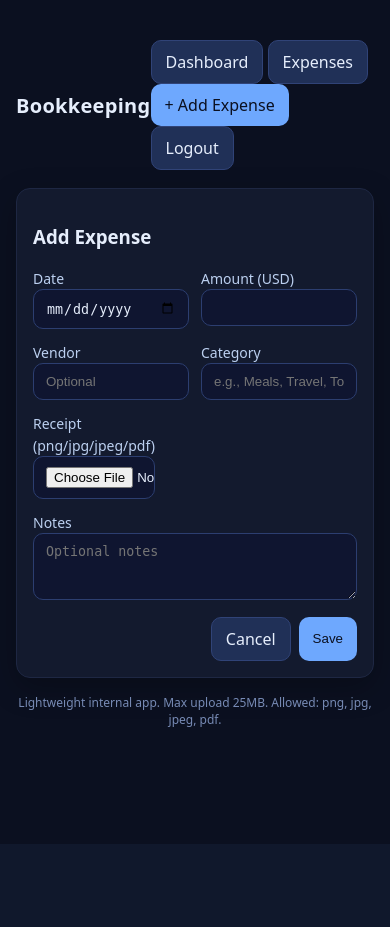
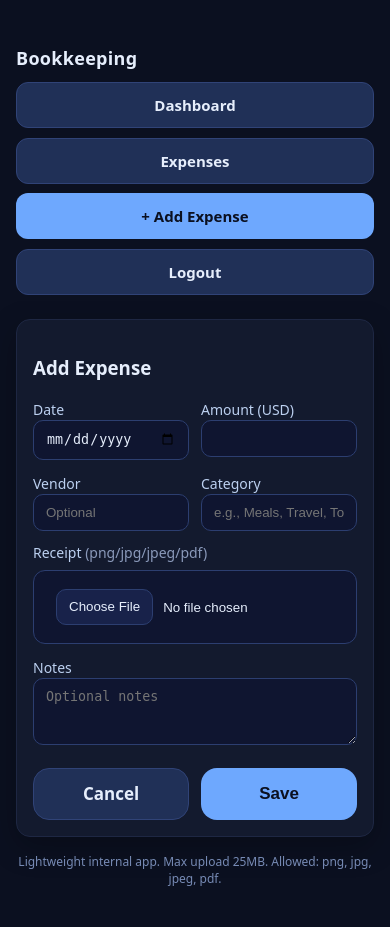
Before and after one commit to sarimk0403/Bookkeeping, a Flask app: page /add in a window 390 px wide. Before the commit the page ends 727 px from the top, so only its background shows below. Run offline with Flask 3, Linux system fonts and the light colour scheme; the visitor is signed in with stand-in values (Sample User, id 1); parts of the project's set-up code (start-up, migrations or seed data) failed here and were passed over.

Commit message:
Mobile UI Improvments.

```diff
--- a/app.py
+++ b/app.py
@@ -518,7 +518,7 @@ BASE_TMPL = """
 """
 
 # Provide base.html from memory so no templates/ folder is required
-app.jinja_loader = DictLoader({"base.html": BASE_TMPL})
+
 
 LOGIN_TEMPLATE = """
 <!doctype html>
@@ -587,9 +587,9 @@ DASHBOARD_TEMPLATE = """
     {% endfor %}
   </div>
 
-  <div class="section-title" style="margin-top:14px;">Recent Expenses</div>
+    <div class="section-title" style="margin-top:14px;">Recent Expenses</div>
   <div class="table-wrap">
-    <table class="table">
+    <table class="table cardify">
       <thead>
         <tr>
           <th>Date</th><th>Vendor</th><th>Category</th><th>Amount</th><th>Receipt</th><th>Notes</th>
@@ -598,16 +598,16 @@ DASHBOARD_TEMPLATE = """
       <tbody>
         {% for r in recent %}
         <tr>
-          <td>{{ r['date'] }}</td>
-          <td>{{ r['vendor'] or '-' }}</td>
-          <td><span class="badge">{{ r['category'] or 'Uncategorized' }}</span></td>
-          <td>${{ '%.2f'|format(r['amount']) }}</td>
-          <td>
+          <td data-label="Date">{{ r['date'] }}</td>
+          <td data-label="Vendor">{{ r['vendor'] or '-' }}</td>
+          <td data-label="Category"><span class="badge">{{ r['category'] or 'Uncategorized' }}</span></td>
+          <td data-label="Amount">${{ '%.2f'|format(r['amount']) }}</td>
+          <td data-label="Receipt">
             {% if r['receipt_id'] %}
               <a href="{{ url_for('receipts', id=r['receipt_id']) }}" target="_blank">View</a>
             {% else %}-{% endif %}
           </td>
-          <td>{{ r['notes'] or '' }}</td>
+          <td data-label="Notes">{{ r['notes'] or '' }}</td>
         </tr>
         {% else %}
         <tr><td colspan="6">No recent expenses.</td></tr>
@@ -615,6 +615,7 @@ DASHBOARD_TEMPLATE = """
       </tbody>
     </table>
   </div>
+
 {% endblock %}
 """
 
@@ -622,36 +623,22 @@ INDEX_TEMPLATE = """
 {% extends 'base.html' %}
 {% block content %}
 <form method="get" class="grid cols-4" style="margin-bottom:12px;">
-  <div>
-    <label>Start date</label>
-    <input type="date" name="start" value="{{ filters.start }}"/>
+  <!-- start / end / category / search fields stay the same ... -->
+
+  <!-- ACTIONS: keep Apply + Reset together -->
+  <div class="form-actions">
+    <button class="btn" type="submit">Apply</button>
+    <a class="btn" href="{{ url_for('expenses') }}">Reset</a>
   </div>
-  <div>
-    <label>End date</label>
-    <input type="date" name="end" value="{{ filters.end }}"/>
-  </div>
-  <div>
-    <label>Category</label>
-    <select name="category">
-      <option value="">All</option>
-      {% for c in categories %}
-      <option value="{{c}}" {% if filters.category==c %}selected{% endif %}>{{c}}</option>
-      {% endfor %}
-    </select>
-  </div>
-  <div>
-    <label>Search</label>
-    <input type="text" name="search" placeholder="Vendor or notes…" value="{{ filters.search }}"/>
-  </div>
-  <div>
-    <button class="btn" style="margin-top:28px;">Apply</button>
-    <a class="btn" style="margin-top:28px;" href="{{ url_for('expenses') }}">Reset</a>
-  </div>
-  <div></div><div></div>
-  <div style="display:flex; justify-content:flex-end; align-items:end;">
+
+  <!-- remove the two empty filler divs -->
+
+  <!-- Export on the right (or full-width on mobile) -->
+  <div class="form-export">
     <a class="btn" href="{{ url_for('export_csv', **filters) }}">Export CSV</a>
   </div>
 </form>
+
 
 <div class="section-title">Filtered Total</div>
 <div style="margin-bottom:10px; font-size:18px; font-weight:700;">
@@ -659,7 +646,7 @@ INDEX_TEMPLATE = """
 </div>
 
 <div class="table-wrap">
-  <table class="table">
+  <table class="table cardify">
   <thead>
       <tr>
       <th>Date</th>
@@ -674,25 +661,26 @@ INDEX_TEMPLATE = """
   <tbody>
       {% for r in rows %}
       <tr>
-      <td>{{ r['date'] }}</td>
-      <td>{{ r['vendor'] or '-' }}</td>
-      <td><span class="badge">{{ r['category'] or 'Uncategorized' }}</span></td>
-      <td>${{ '%.2f'|format(r['amount']) }}</td>
-      <td>
-          {% if r['receipt_id'] %}
-          <a href="{{ url_for('receipts', id=r['receipt_id']) }}" target="_blank">View</a>
-          {% else %}-{% endif %}
-      </td>
-      <td>{{ r['notes'] or '' }}</td>
-      <td>
-          <div style="display:flex; gap:6px; flex-wrap: wrap;">
-              <a class="btn" href="{{ url_for('edit', expense_id=r['id']) }}">Edit</a>
-              <form method="post" action="{{ url_for('delete', expense_id=r['id']) }}" onsubmit="return confirm('Delete this expense?');">
-                <button class="btn danger">Delete</button>
-              </form>
-          </div>
-      </td>
+        <td data-label="Date">{{ r['date'] }}</td>
+        <td data-label="Vendor">{{ r['vendor'] or '-' }}</td>
+        <td data-label="Category"><span class="badge">{{ r['category'] or 'Uncategorized' }}</span></td>
+        <td data-label="Amount">${{ '%.2f'|format(r['amount']) }}</td>
+        <td data-label="Receipt">
+            {% if r['receipt_id'] %}
+            <a href="{{ url_for('receipts', id=r['receipt_id']) }}" target="_blank">View</a>
+            {% else %}-{% endif %}
+        </td>
+        <td data-label="Notes">{{ r['notes'] or '' }}</td>
+        <td data-label="Actions">
+            <div class="card-actions">
+            <a class="btn" href="{{ url_for('edit', expense_id=r['id']) }}">Edit</a>
+            <form method="post" action="{{ url_for('delete', expense_id=r['id']) }}" onsubmit="return confirm('Delete this expense?');">
+                <button class="btn danger" type="submit">Delete</button>
+            </form>
+            </div>
+        </td>
       </tr>
+
       {% else %}
       <tr><td colspan="7">No expenses found.</td></tr>
       {% endfor %}
@@ -723,17 +711,20 @@ ADD_TEMPLATE = """
     <label>Category</label>
     <input type="text" name="category" placeholder="e.g., Meals, Travel, Tools"/>
   </div>
-  <div class="grid cols-2">
-    <div>
-      <label>Receipt (png/jpg/jpeg/pdf)</label>
-      <input type="file" name="receipt" accept="image/*,application/pdf"/>
+  <div class="field receipt-row span-2">
+    <label for="receipt">Receipt <span class="muted">(png/jpg/jpeg/pdf)</span></label>
+    <div class="file-control">
+        <input id="receipt" class="file-input" type="file" name="receipt" accept="image/*,application/pdf"/>
     </div>
-  </div>
+    </div>
+
+
   <div style="grid-column:1/-1;">
     <label>Notes</label>
     <textarea name="notes" rows="3" placeholder="Optional notes"></textarea>
   </div>
-  <div style="grid-column:1/-1; display:flex; gap:8px; justify-content:flex-end;">
+
+  <div class="form-actions-bar" style="grid-column:1/-1;">
     <a class="btn" href="{{ url_for('expenses') }}">Cancel</a>
     <button class="btn primary" type="submit">Save</button>
   </div>
@@ -762,17 +753,20 @@ EDIT_TEMPLATE = """
     <label>Category</label>
     <input type="text" name="category" value="{{ row['category'] or '' }}"/>
   </div>
-  <div class="grid cols-2">
-    <div>
-      <label>Receipt (upload new to replace)</label>
-      <input type="file" name="receipt" accept="image/*,application/pdf"/>
-      {% if row['receipt_id'] %}
-        <div style="margin-top:6px;">
-          <a href="{{ url_for('receipts', id=row['receipt_id']) }}" target="_blank">Current receipt</a>
+  <div class="field receipt-row span-2">
+    <label for="receipt-edit">Receipt <span class="muted">(upload new to replace)</span></label>
+    <div class="file-control">
+        <input id="receipt-edit" class="file-input" type="file" name="receipt" accept="image/*,application/pdf"/>
+    </div>
+    {% if row['receipt_id'] %}
+        <div class="span-2" style="margin-top:6px;">
+        <a href="{{ url_for('receipts', id=row['receipt_id']) }}" target="_blank">Current receipt</a>
         </div>
-      {% endif %}
+    {% endif %}
     </div>
-  </div>
+
+
+    </div>
   <div style="grid-column:1/-1;">
     <label>Notes</label>
     <textarea name="notes" rows="3">{{ row['notes'] or '' }}</textarea>
--- a/templates/base.html
+++ b/templates/base.html
@@ -42,17 +81,16 @@
       .nav-brand{ font-size:18px; }
     }
     @media (max-width: 420px){
-      .nav-actions{ grid-template-columns: 1fr; } /* one per row on very small phones */
+      .nav-actions{ grid-template-columns: 1fr; }
     }
 
-    /* --- KPIs: add a touch more spacing on phones --- */
+    /* --- KPIs --- */
     @media (max-width: 780px){
       .kpis{ gap:10px; }
       .kpi .value{ font-size:22px; }
     }
 
-    /* --- Top 5 Categories: convert the inline 5-column grid to a responsive masonry-like grid --- */
-    /* The container immediately after the "Top 5 Categories" title is that grid. */
+    /* --- Top 5 Categories grid --- */
     .section-title + div{
       display:grid !important;
       grid-template-columns: repeat(auto-fit, minmax(140px, 1fr)) !important;
@@ -67,15 +105,139 @@
     .section-title + div .card div:first-child{ font-size:12px; opacity:.85; }
     .section-title + div .card div:last-child{ font-weight:800; font-size:16px; }
 
-    /* --- Tables: keep horizontal scroll smooth when needed --- */
+    /* --- Tables --- */
     .table-wrap{ overflow-x:auto; -webkit-overflow-scrolling:touch; }
 
-    /* Optional: tighter inputs on phones for nicer form fit */
+    /* --- Inputs on phones --- */
     @media (max-width: 780px){
       input, select, textarea{ padding:10px 12px; }
       .btn{ padding:10px 12px; }
     }
+
+    /* Make all buttons consistent */
+.btn{
+  display:inline-flex; align-items:center; justify-content:center;
+  height:44px; padding:0 14px; font-weight:600;
+  border-radius:12px; /* looks nicer next to inputs */
+}
+
+/* Actions row: Apply + Reset */
+.form-actions{
+  display:flex; gap:8px; align-items:flex-end; /* aligns with inputs nicely */
+}
+.form-actions .btn{
+  min-width:120px; /* same size feel on desktop */
+}
+
+/* Export button block */
+.form-export{
+  display:flex; justify-content:flex-end; align-items:flex-end;
+}
+
+/* Responsive: collapse grid and make buttons equal-width */
+@media (max-width: 960px){
+  .grid.cols-4{ grid-template-columns: 1fr 1fr !important; }
+}
+@media (max-width: 560px){
+  .grid.cols-4{ grid-template-columns: 1fr !important; }
+
+  .form-actions{
+    display:grid; grid-template-columns: 1fr 1fr; gap:10px;
+  }
+  .form-actions .btn{ width:100%; min-width:0; }
+
+  .form-export{ justify-content:stretch; }
+  .form-export .btn{ width:100%; }
+}
+
+/* Bottom action bar on Add/Edit forms */
+.form-actions-bar{
+  display:flex;
+  gap:10px;
+  justify-content:flex-end;
+  align-items:center;
+  margin-top:6px;
+}
+
+/* Make both controls look/feel identical and aligned */
+.form-actions-bar .btn{
+  display:inline-flex;
+  align-items:center;
+  justify-content:center;
+  height:48px;
+  padding:0 18px;
+  font-size:16px;
+  font-weight:700;
+  border-radius:16px;
+  min-width:140px;        /* equal-looking width on desktop */
+}
+
+/* Mobile: two equal full-width buttons */
+@media (max-width: 560px){
+  .form-actions-bar{
+    display:grid;
+    grid-template-columns: 1fr 1fr;
+    gap:12px;
+  }
+  .form-actions-bar .btn{
+    width:100%;
+    min-width:0;          /* let the grid control the width */
+    height:52px;          /* bigger tap target on phones */
+    font-size:17px;
+  }
+}
+
+/* Inline label + full-width file input */
+.field{ display:flex; flex-direction:column; gap:6px; }
+.muted{ color:#9fb0d3; opacity:.85; font-weight:500; }
+
+/* On phones, make the receipt row two columns: label | input */
+/* Utility: make an element span both columns of the form grid */
+/* Utility: span a field across both columns of the .grid.cols-2 form */
+.span-2 { grid-column: 1 / -1; }
+
+/* Mobile: label on top, file input underneath, full width */
+@media (max-width: 780px){
+  .receipt-row{
+    display:flex !important;
+    flex-direction:column;
+    gap:8px;
+  }
+}
+
+
+/* Ensure the file control fills the available space */
+.file-control{
+  display:flex;
+  align-items:center;
+  border:1px solid #2c3e70;
+  background:#0f1530;
+  border-radius:12px;
+  padding:8px 10px;
+  width:100%;
+  min-width:0;        /* prevents overflow in grid/flex */
+  box-sizing:border-box;
+}
+
+.file-input{
+  width:100%;
+  min-width:0;
+  color:#e6eefc;
+  background:transparent;
+  border:0;           /* remove inner border; outer .file-control provides it */
+}
+
+/* Style the native upload button consistently */
+.file-input::file-selector-button,
+.file-input::-webkit-file-upload-button{
+  height:36px; padding:0 12px; margin-right:10px;
+  border-radius:10px; border:1px solid #2c3e70;
+  background:#18224a; color:#e6eefc; cursor:pointer;
+}
+
+
   </style>
+
 </head>
 <body>
   <div class="container">
```
Also changed, not shown: other parts of templates/base.html (+40 -1 lines), 1 other file.
